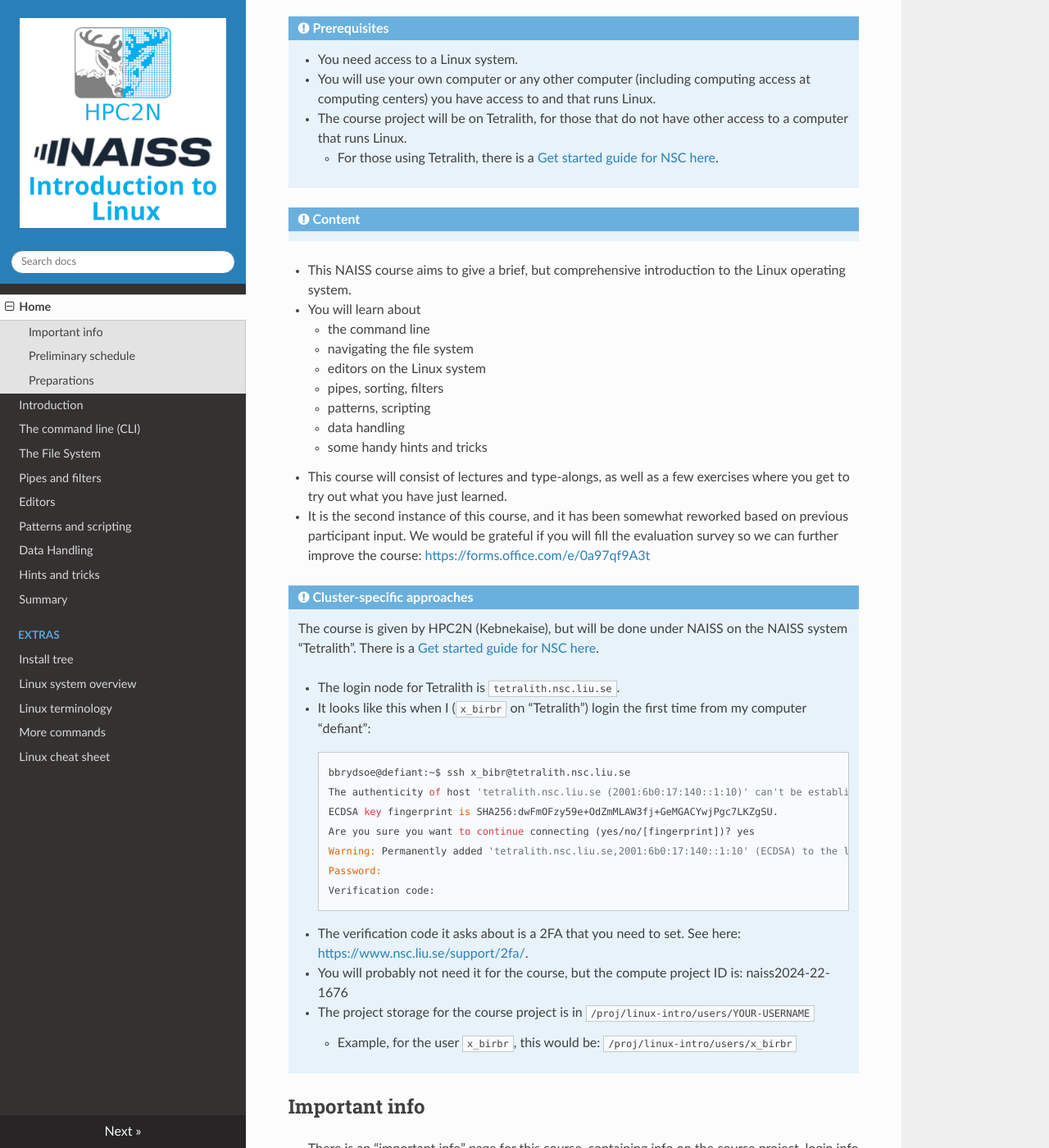
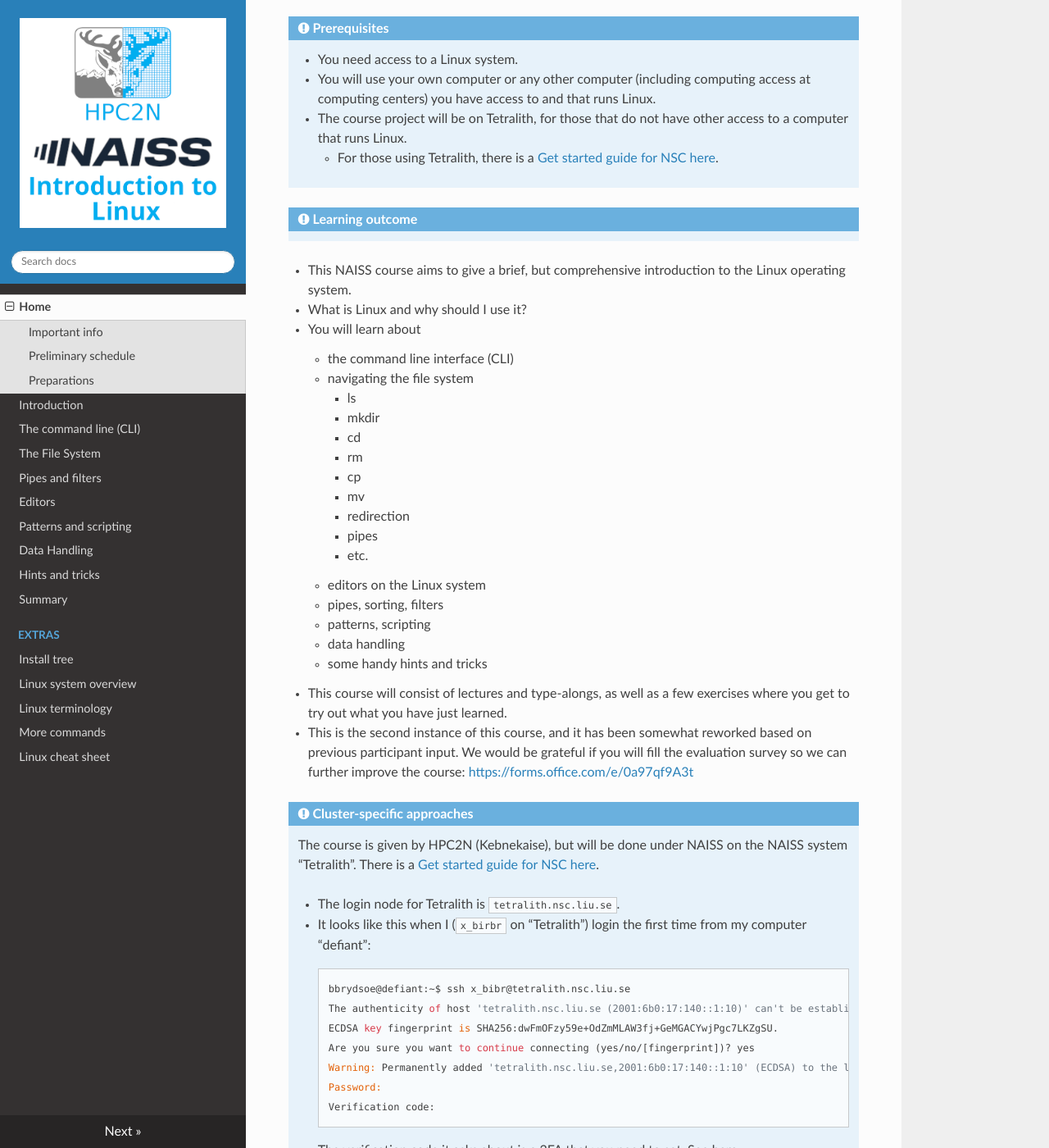
Before and after one commit to hpc2n/intro-linux, an MkDocs documentation site: the page built from docs/index.md, in a window 1280 px wide and 1400 px high, scrolled down 469 px. Shown: the whole window at 82% size. Built offline with MkDocs 1.6.1, drawn with Linux system fonts in a browser that asks for light colours; nearby versions of some CDN libraries.

Commit message:
Restructuring

```diff
--- a/docs/index.md
+++ b/docs/index.md
@@ -18,19 +18,32 @@
     - The course project will be on Tetralith, for those that do not have other access to a computer that runs Linux.
         - For those using Tetralith, there is a <a href="https://www.nsc.liu.se/support/getting-started/" target="_blank">Get started guide for NSC here</a>.
 
-!!! note "Content"
+!!! note "Learning outcome"
 
    - This NAISS course aims to give a brief, but comprehensive introduction to the Linux operating system.
+
+   - What is Linux and why should I use it?
    - You will learn about
-      - the command line
+      - the command line interface (CLI)
       - navigating the file system
+          - ls
+          - mkdir
+          - cd
+          - rm
+          - cp
+          - mv
+          - redirection
+          - pipes
+          - etc.
       - editors on the Linux system
       - pipes, sorting, filters
       - patterns, scripting
       - data handling
       - some handy hints and tricks
+
    - This course will consist of lectures and type-alongs, as well as a few exercises where you get to try out what you have just learned.
-   - It is the second instance of this course, and it has been somewhat reworked based on previous participant input. We would be grateful if you will fill the evaluation survey so we can further improve the course: <a href="https://forms.office.com/e/0a97qf9A3t" target="_blank">https://forms.office.com/e/0a97qf9A3t</a>
+
+- This is the second instance of this course, and it has been somewhat reworked based on previous participant input. We would be grateful if you will fill the evaluation survey so we can further improve the course: <a href="https://forms.office.com/e/0a97qf9A3t" target="_blank">https://forms.office.com/e/0a97qf9A3t</a>
 
 !!! admonition "Cluster-specific approaches"
 
```
